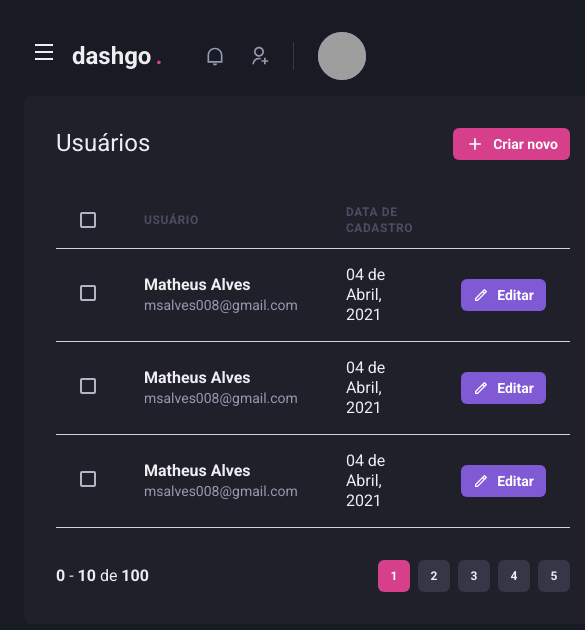
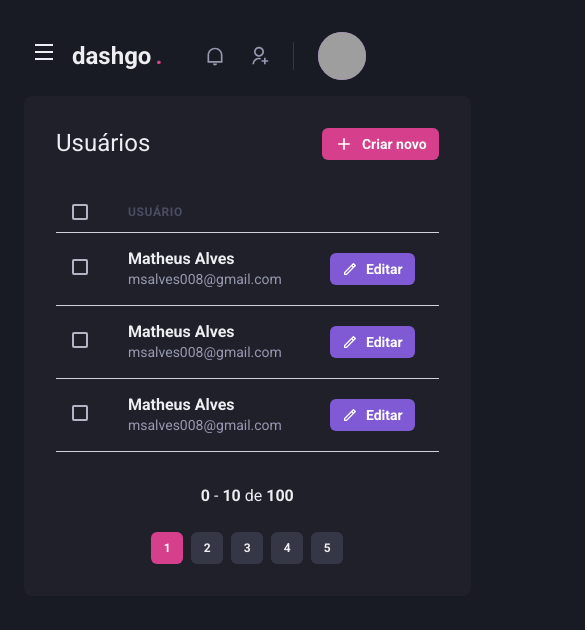
Before and after one commit to msalves008/Next_DashGo, a Next.js app: page /users in a window 390 px wide. Shown: the top 630 px of the page, 585 px wide, since content can reach past the window. Built offline with nearby package versions, Linux system fonts and the light colour scheme; grey boxes are pictures that could not be loaded.

Commit message:
make a Users List Responsive

```diff
--- a/src/components/Pagination/index.tsx
+++ b/src/components/Pagination/index.tsx
@@ -4,7 +4,7 @@
 export default function Pagination() {
   return (
     <Stack
-      direction="row"
+      direction={['column',"row"]}
       mt="8"
       justify="space-between"
       align="center"
--- a/src/pages/users/index.tsx
+++ b/src/pages/users/index.tsx
@@ -12,12 +12,20 @@
   Thead,
   Tr,
   Text,
+  useBreakpointValue,
 } from "@chakra-ui/react";
 import Header from "../../components/Header";
 import { Sidebar } from "../../components/Sidebar";
 import { RiAddLine, RiPencilLine } from "react-icons/ri";
 import Pagination from "../../components/Pagination";
+
+
 export default function UserList() {
+  const isWideVersion = useBreakpointValue({
+    base: false,
+    lg: true,
+  })
+
   return (
     <Box>
       <Header />
@@ -42,17 +50,17 @@
           <Table colorscheme="whiteAlpha">
             <Thead>
               <Tr>
-                <Th px="6" color="gray.300" width="8">
+                <Th px={["4","4","6"]} color="gray.300" width="8">
                   <Checkbox colorScheme="pink" />
                 </Th>
                 <Th>Usuário</Th>
-                <Th>Data de cadastro</Th>
+                {isWideVersion && <Th>Data de cadastro</Th>}
                 <Th></Th>
               </Tr>
             </Thead>
             <Tbody>
               <Tr>
-                <Td px="6">
+                <Td px={["4","4","6"]}>
                   <Checkbox colorScheme="pink" />
                 </Td>
                 <Td>
@@ -63,7 +71,7 @@
                     </Text>
                   </Box>
                 </Td>
-                <Td>04 de Abril, 2021</Td>
+                {isWideVersion &&<Td>04 de Abril, 2021</Td>}
                 <Td w="8">
                   <Button
                     as="a"
@@ -77,7 +85,7 @@
                 </Td>
               </Tr>
               <Tr>
-                <Td px="6">
+                <Td px={["4","4","6"]}>
                   <Checkbox colorScheme="pink" />
                 </Td>
                 <Td>
@@ -88,7 +96,7 @@
                     </Text>
                   </Box>
                 </Td>
-                <Td>04 de Abril, 2021</Td>
+                {isWideVersion &&<Td>04 de Abril, 2021</Td>}
                 <Td w="8">
                   <Button
                     as="a"
@@ -103,7 +111,7 @@
               </Tr>
 
               <Tr>
-                <Td px="6">
+                <Td px={["4","4","6"]}>
                   <Checkbox colorScheme="pink" />
                 </Td>
                 <Td>
@@ -114,7 +122,7 @@
                     </Text>
                   </Box>
                 </Td>
-                <Td>04 de Abril, 2021</Td>
+                {isWideVersion &&<Td>04 de Abril, 2021</Td>}
                 <Td w="8">
                   <Button
                     as="a"
```
